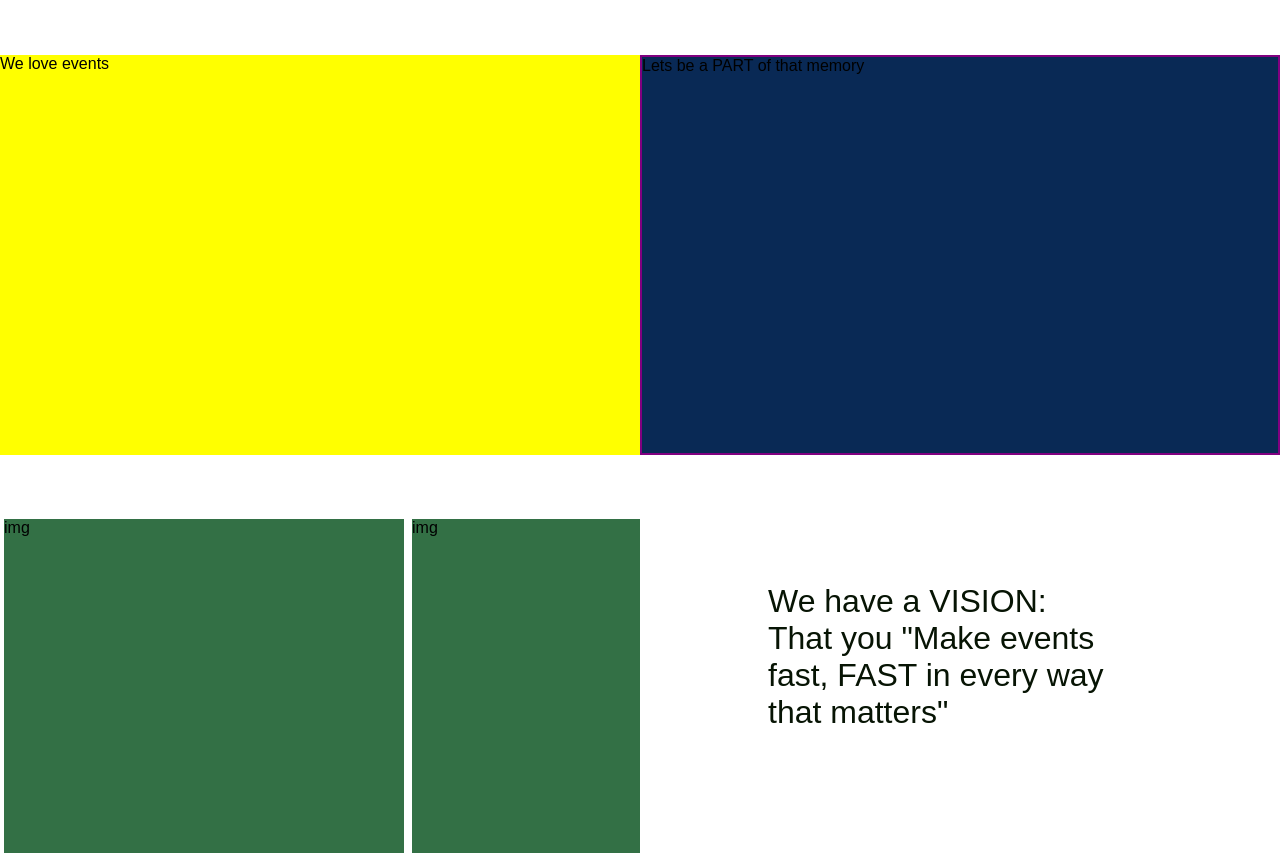
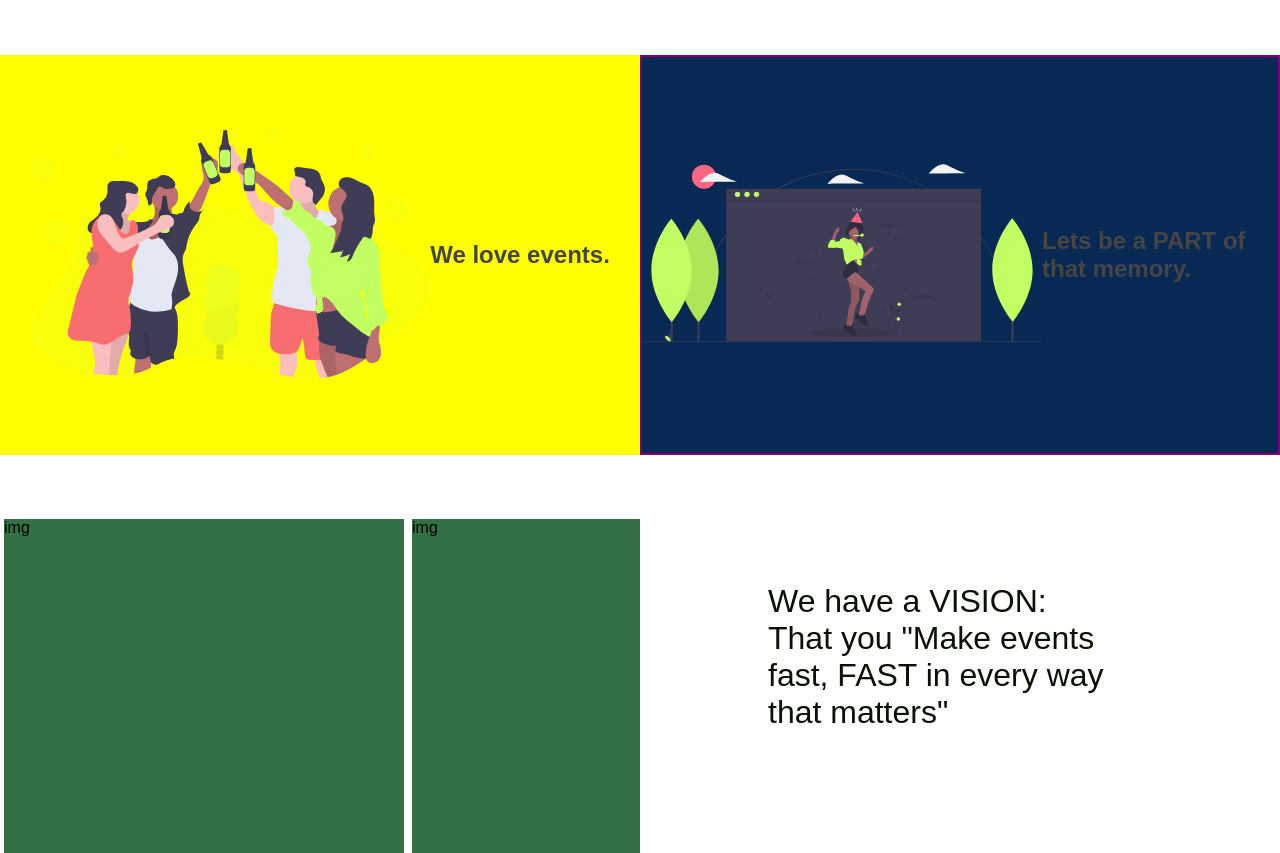
Before and after one commit to kelvinsekx/cupcake, a Gatsby site: page / in a window 1280 px wide. Shown: the part 1627-2480 px from the top of the page. Built offline with nearby package versions, Linux system fonts and the light colour scheme; Gatsby itself is replaced by a stand-in of ours; what auth0-js would draw is missing.

Commit message:
svg addition

```diff
--- a/gatsby-config.js
+++ b/gatsby-config.js
@@ -19,6 +19,14 @@ module.exports = {
         // Add any options here
       },
     },
+    {
+      resolve: "gatsby-plugin-react-svg",
+      options: {
+        rule: {
+          include: /icons/, // See below to configure properly
+        },
+      },
+    },
     `gatsby-transformer-sharp`,
     `gatsby-plugin-sharp`,
     {
@@ -33,6 +41,5 @@ module.exports = {
         icon: `src/images/gatsby-icon.png`, // This path is relative to the root of the site.
       },
     },
-
   ],
 }
--- a/package.json
+++ b/package.json
@@ -13,6 +13,7 @@
     "gatsby-plugin-manifest": "^2.4.9",
     "gatsby-plugin-offline": "^3.2.7",
     "gatsby-plugin-react-helmet": "^3.3.2",
+    "gatsby-plugin-react-svg": "^3.0.0",
     "gatsby-plugin-sharp": "^2.6.9",
     "gatsby-plugin-styled-components": "^3.3.9",
     "gatsby-source-filesystem": "^2.3.8",
--- a/src/components/hook.js
+++ b/src/components/hook.js
@@ -1,16 +1,35 @@
 import React from "react"
 
+import Fun from "./icons/undraw_having_fun_iais.svg"
+import Part from "./icons/undraw_online_party_ar9g.svg"
 import {
   FirstHook,
   SecondHook,
   HookContainer,
+  HookParagraph
 } from "../components/styled.js/pages-index.styled"
 
 export default function Hook() {
   return (
     <HookContainer>
-      <FirstHook>We love events</FirstHook>
-      <SecondHook>Lets be a PART of that memory</SecondHook>
+      <FirstHook>
+        <div>
+          <Fun width="400" height="400" />
+        </div>
+        <div>
+          <HookParagraph>
+            We love events.
+          </HookParagraph>
+        </div>
+      </FirstHook>
+      <SecondHook>
+        <div>
+          <Part width="400" height="400" />
+        </div>
+        <div>
+          <HookParagraph>Lets be a PART of that memory.</HookParagraph>
+        </div>
+      </SecondHook>
     </HookContainer>
   )
 }
--- a/src/components/styled.js/pages-index.styled.js
+++ b/src/components/styled.js/pages-index.styled.js
@@ -4,7 +4,7 @@ export const HookContainer = styled.div`
   margin-top: 3rem;
   display: flex;
   flex-direction: row;
-  @media only screen and (max-width: 510px) {
+  @media only screen and (max-width: 870px) {
     flex-direction: column;
   }
 `
@@ -13,7 +13,10 @@ export const FirstHook = styled.div`
   background-color: yellow;
   width: 50vw;
   height: 25rem;
-  @media only screen and (max-width: 510px) {
+  display: flex;
+  align-items: center;
+  justify-content: center;
+  @media only screen and (max-width: 870px) {
     width: 100vw;
   }
 `
@@ -22,8 +25,17 @@ export const SecondHook = styled.div`
   background-color: #092955;
   width: 50vw;
   height: 25rem;
+  display: flex;
+  align-items: center;
+  justify-content: center;
   border: 2px solid purple;
-  @media only screen and (max-width: 510px) {
+  @media only screen and (max-width: 870px) {
     width: 100vw;
   }
+`;
+
+export const HookParagraph = styled.p`
+ color: #454545;
+ font-size: 1.5rem;
+ font-weight: 800;
 `
```
Also changed, not shown: src/components/icons/undraw_a_better_world_9xfd.svg (added), src/components/icons/undraw_having_fun_iais.svg (added), src/components/icons/undraw_online_party_ar9g.svg (added), 1 other file.
